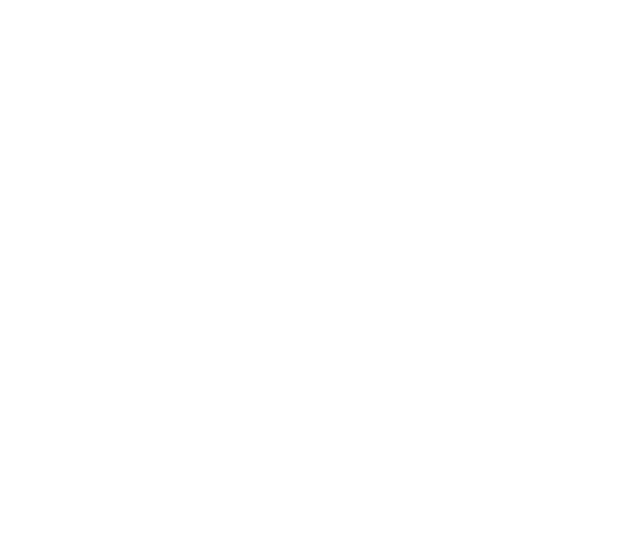
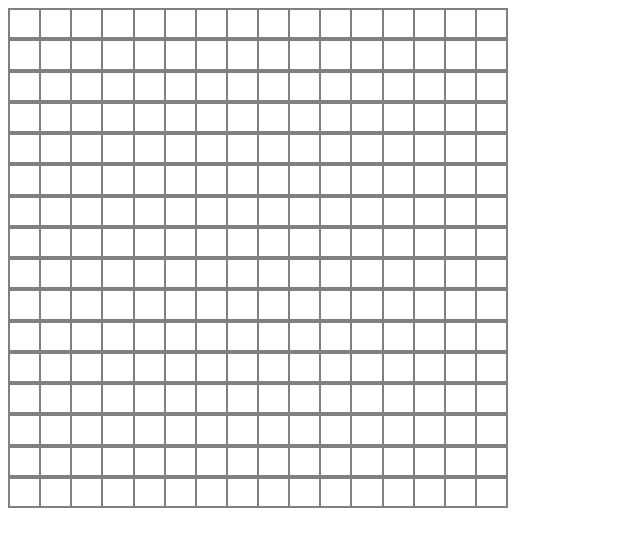
Before and after one commit to nchowcode/eas-odin-project, a plain HTML site: page index.html in a window 1280 px wide. Shown: the whole page, without its empty margins (0-640 px from the left). Drawn offline with Linux system fonts and the light colour scheme.

Commit message:
Add feature to create grid

```diff
--- a/index.html
+++ b/index.html
@@ -4,9 +4,11 @@
     <meta charset="UTF-8">
     <meta name="viewport" content="width=device-width, initial-scale=1.0">
     <title>Etch-a-Sketch</title>
+    <link rel="stylesheet" href="styles.css">
 </head>
 <body>
     <div class="container">
     </div>
+    <script src="main.js" defer></script>
 </body>
 </html>
--- a/main.js
+++ b/main.js
@@ -1,2 +1,18 @@
 const container = document.querySelector('.container');
-const grid = document.createElement("div");
+const gridSize = 16;
+
+
+function createGrid() {
+    for (let i = 0; i < gridSize; i++) {
+        const grid = document.createElement("div");
+        grid.classList.add("grid-row");
+        for (let j = 0; j < gridSize; j++){
+            const gridColumn = document.createElement("div");
+            gridColumn.classList.add("grid-column");
+            grid.appendChild(gridColumn);
+        }
+        container.appendChild(grid);
+    }
+}
+
+createGrid();
--- a/styles.css
+++ b/styles.css
@@ -0,0 +1,12 @@
+.container {
+    display: flex;
+    flex-direction: column;
+    height: 500px;
+    width: 500px;
+}
+
+.grid-row,.grid-column{
+    display: flex;
+    border: 1px solid gray;
+    flex-grow: 1;
+}
```
